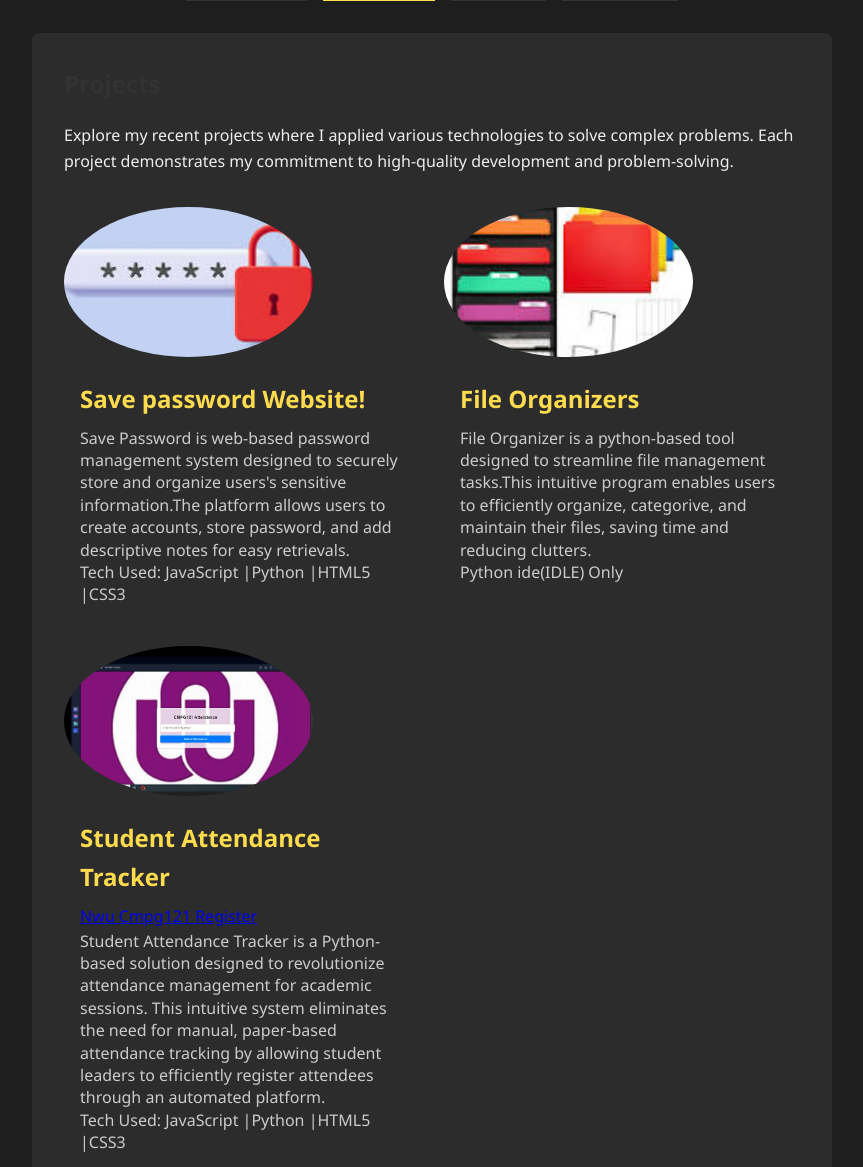
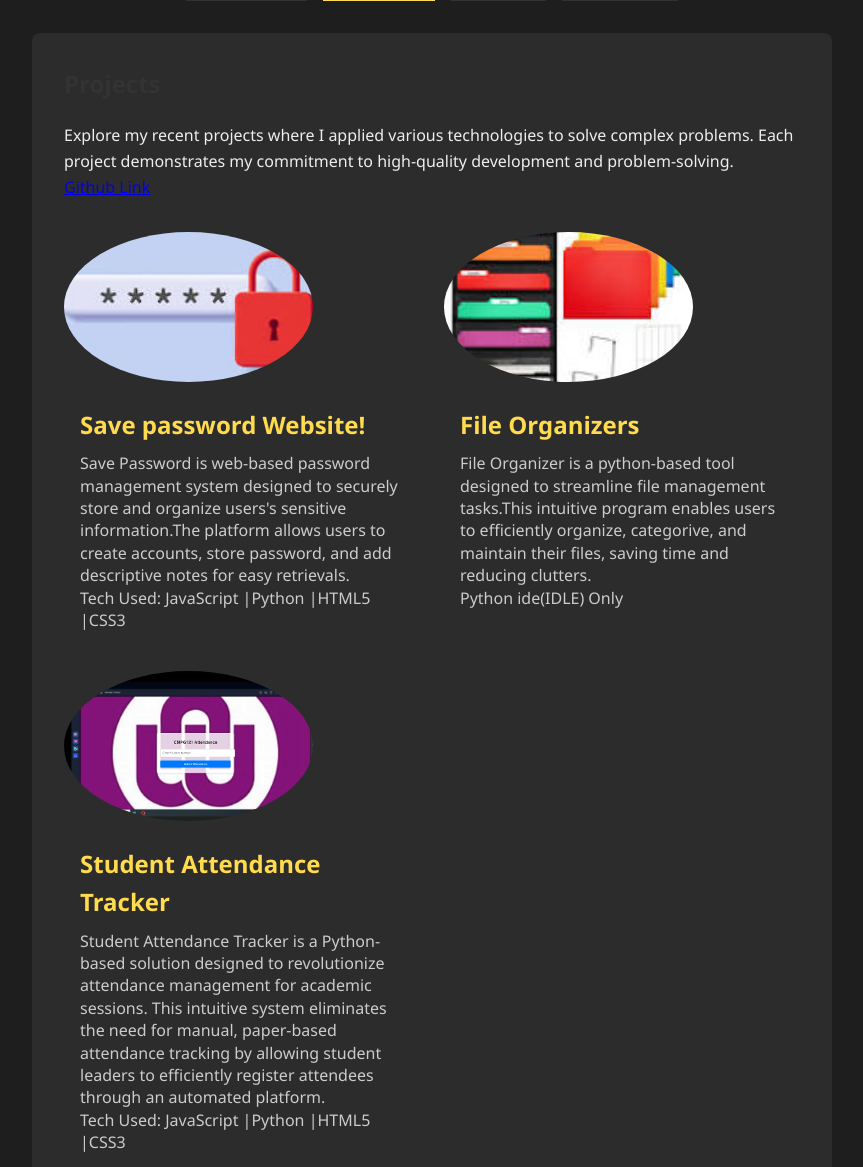
Before and after one commit to 09JESUS/Portfolio, a Flask app: page / in a window 1280 px wide, after a click on "Projects". Shown: the part 174-1341 px from the top of the page, without its empty margins (208-1071 px from the left). Run offline with Flask 3, Linux system fonts and the light colour scheme.

Commit message:
Update homepage.html

```diff
--- a/templates/homepage.html
+++ b/templates/homepage.html
@@ -531,6 +531,7 @@ h2 {
     <div id="projects" class="tab-content">
         <h2>Projects</h2>
         <p>Explore my recent projects where I applied various technologies to solve complex problems. Each project demonstrates my commitment to high-quality development and problem-solving.</p>
+        <a href="https://github.com/09JESUS">Github Link</a>
         <div class="projects-grid">
             <!-- Project 1 -->
             <div class="project-item">
@@ -555,7 +556,7 @@ h2 {
                 <img src="static/images/StudentList.png" loading="lazy" alt="Project 2 Screenshot" class="project-image">
                 <div class="project-info">
                     <h3>Student Attendance Tracker</h3>
-                    <a href="student-attendance-list-nwu.vercel.app">Nwu Cmpg121 Register</a>
+
                     <p>Student Attendance Tracker is a Python-based solution designed to revolutionize attendance management for academic sessions. This intuitive system eliminates the need for manual, paper-based attendance tracking by allowing student leaders to efficiently register attendees through an automated platform.<br> Tech Used: JavaScript |Python |HTML5 |CSS3</p>
                 </div>
             </div>
```
